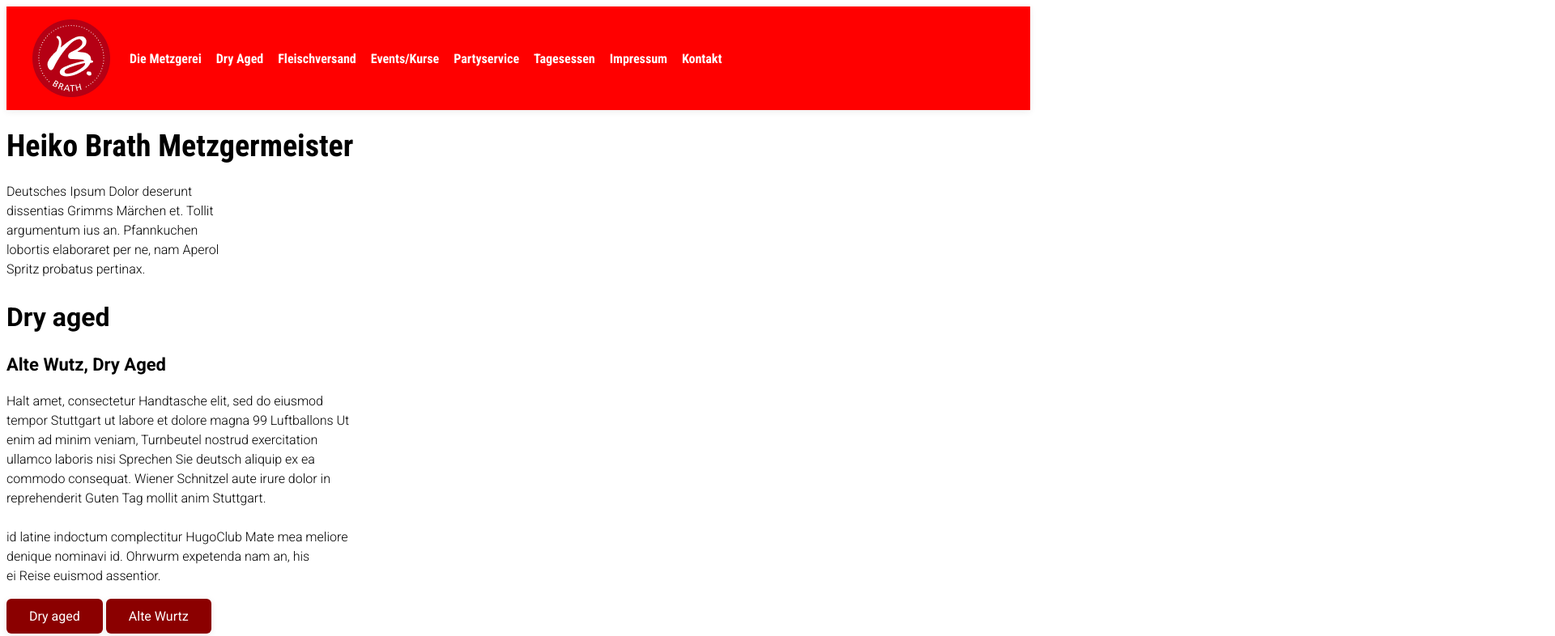
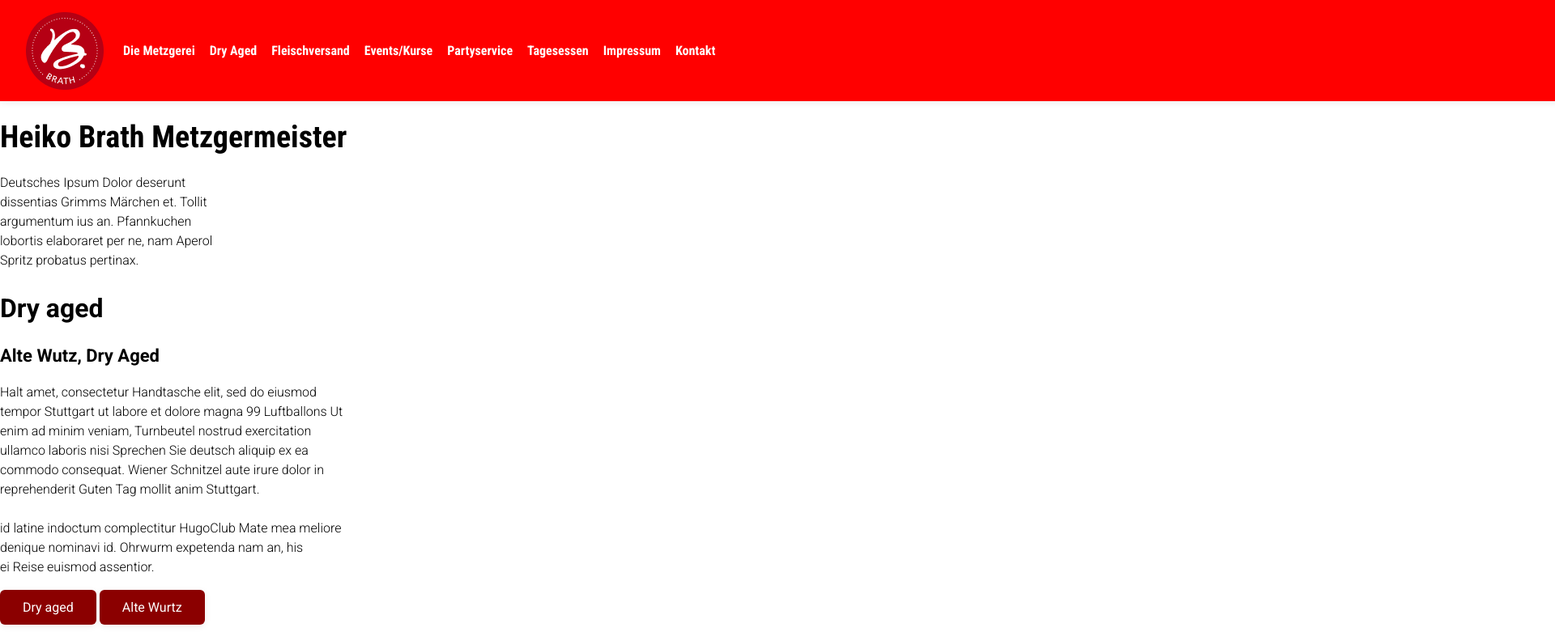
Before and after one commit to TheDyXer/web1, a plain HTML site: page index.html in a window 1280 px wide. Shown: the top 786 px of the page at 81% size, 1920 px wide, since content can reach past the window. Drawn offline with Linux system fonts and the light colour scheme.

Commit message:
shit header

```diff
--- a/des.css
+++ b/des.css
@@ -5,7 +5,9 @@
     justify-content: center;
     min-height: 40vh;
 }
-
+body {
+    margin: 0;
+    padding: 0;}
 
 button {
     background-color: darkred;
@@ -87,6 +89,10 @@
     padding: 16px 32px;
     background: red;
     box-shadow: 0 2px 8px rgba(50, 20, 20, 0.08);
+    height: 93px;
+    min-height: 93px;
+    width: 1920px;
+    opacity: 1;
 }
 
 .headertop .logo {
@@ -112,7 +118,3 @@
     color: white;
     transition: color 0.2s;
 }
-
-.headertop ul li:hover {
-    color: darkerwhite;
-}
```
